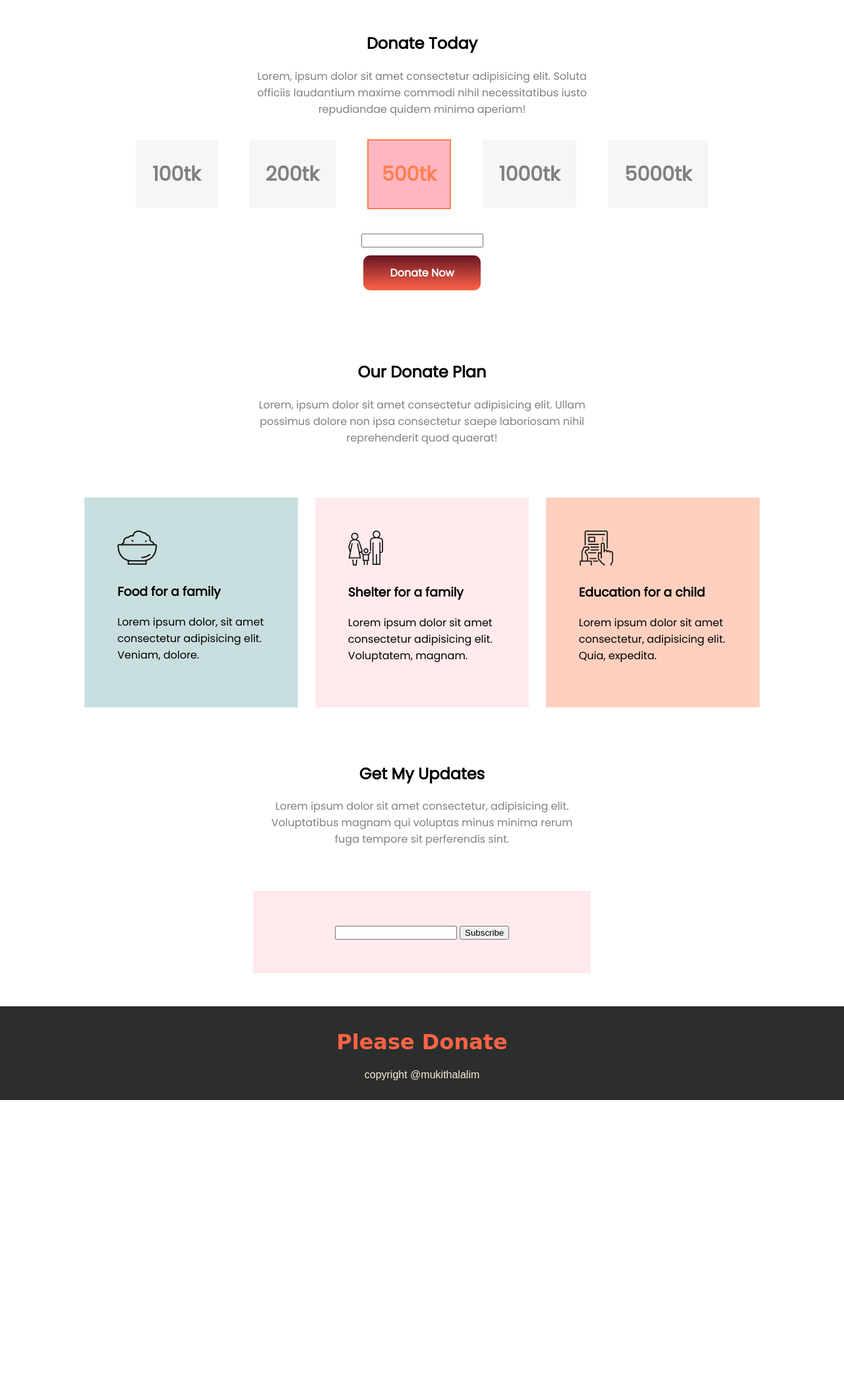
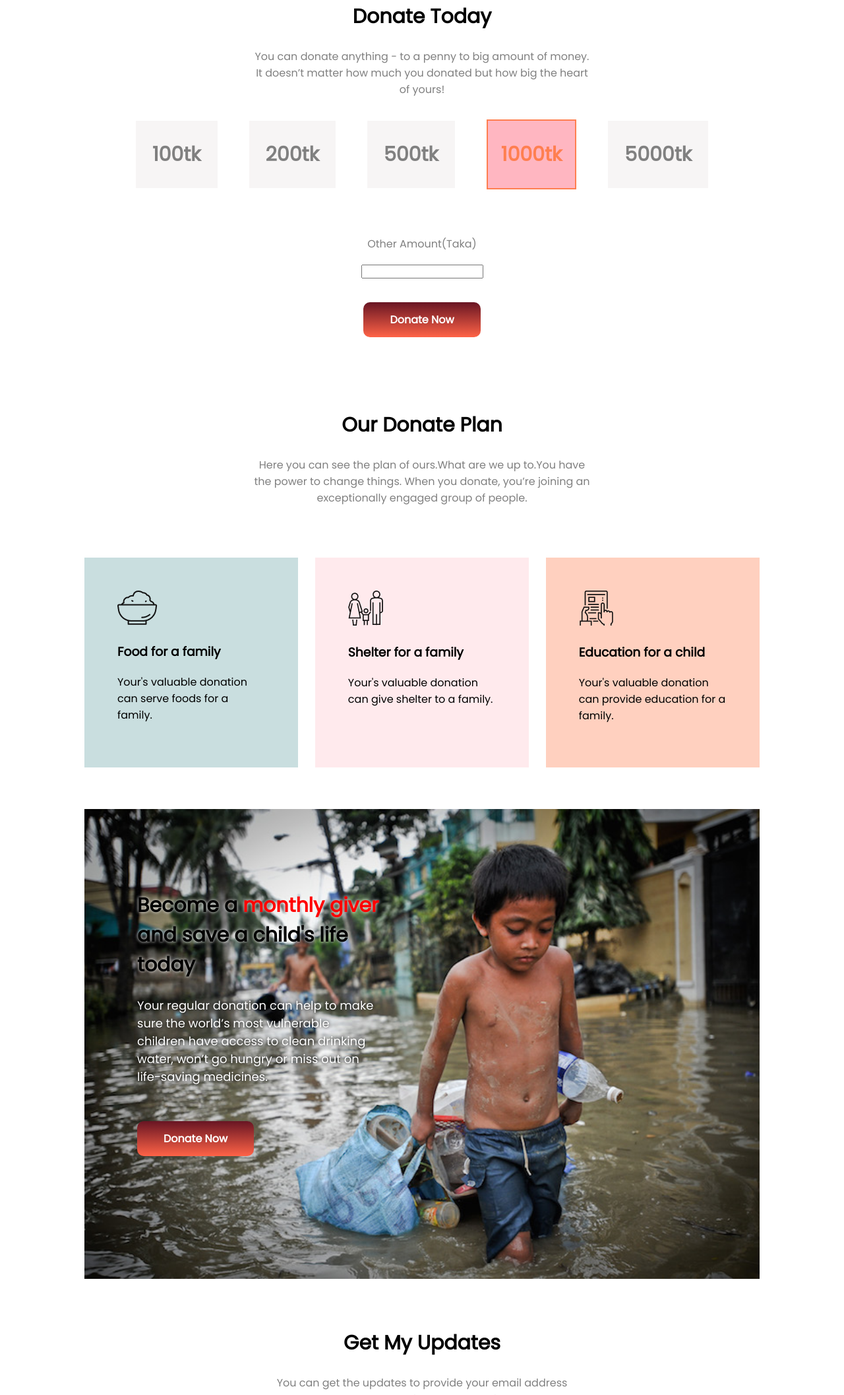
Before and after one commit to mukithalalim/Crowd-funding, a plain HTML site: page index.html in a window 1280 px wide. Shown: the part 686-2800 px from the top of the page at 66% size. Before the commit the page ends 2353 px from the top, so only its background shows below. Drawn offline with Linux system fonts and the light colour scheme.

Commit message:
final modified

```diff
--- a/index.html
+++ b/index.html
@@ -20,40 +20,31 @@
 
             <h1 class="heading">Let's Help Those Who Are More In Need</h1>
 
-            <p class="para-modified first-para">Lorem ipsum dolor, sit amet consectetur adipisicing elit. Rem inventore
-                hic
-                suscipit eos,
-                quas natus.
-                Ipsa
-                iusto
-                libero veritatis suscipit.Lorem ipsum dolor, sit amet consectetur adipisicing elit. Rem inventore hic
-                suscipit eos, quas natus.
-                Ipsa
-                iusto
-                libero veritatis suscipit.</p>
+            <p class="para-modified first-para">Charity is the most generous thing we can do in our lives. A helping
+                hand to those in need will always bless you. Don’t
+                shy away from giving, price doesn’t matter. What matters is how big is your heart.</p>
 
             <a class="link-button" target="_blank" href="#">Donate Now</a>
         </div>
     </section>
 
     <section class="donate-today">
-        <div class="heading-makeover">
-            <h1>Donate Today</h1>
-            <p class="para-modified">Lorem, ipsum dolor sit amet consectetur adipisicing elit. Soluta officiis
-                laudantium maxime
-                commodi nihil
-                necessitatibus iusto repudiandae quidem minima aperiam!</p>
+        <div>
+            <h1 class="heading2">Donate Today</h1>
+            <p class="para-modified">You can donate anything - to a penny to big amount of money. It doesn’t matter how
+                much you donated but how big the heart of yours!</p>
             <div>
                 <p class="para-amount">
                     <span class="amount">100tk</span>
                     <span class="amount">200tk</span>
-                    <span id="donate-amount" class="amount">500tk</span>
-                    <span class="amount">1000tk</span>
+                    <span class="amount">500tk</span>
+                    <span id="donate-amount" class="amount">1000tk</span>
                     <span class="amount">5000tk</span>
                 </p>
             </div>
             <div>
-                <input type="number" name="" id=""><br><br>
+                <p class="other-amount-para">Other Amount(Taka)</p>
+                <input class="other-amount" type="number" name="" id=""><br>
                 <a class="link-button" target="_blank" href="#">Donate Now</a>
             </div>
         </div>
@@ -61,39 +52,48 @@
 
     <section class="donate-plan">
         <div class="heading-makeover2">
-            <h1>Our Donate Plan</h1>
-            <p class="para-modified">Lorem, ipsum dolor sit amet consectetur adipisicing elit. Ullam possimus dolore non
-                ipsa
-                consectetur
-                saepe laboriosam nihil reprehenderit quod quaerat!</p>
+            <h1 class="heading2">Our Donate Plan</h1>
+            <p class="para-modified">Here you can see the plan of ours.What are we up to.You have the power to change
+                things. When you donate, you’re joining an exceptionally engaged group of people.</p>
         </div>
     </section>
     <section class="felxible-container">
         <div id="food-family">
             <img src="Images/food.png" alt="">
             <h3>Food for a family</h3>
-            <p>Lorem ipsum dolor, sit amet consectetur adipisicing elit. Veniam, dolore.</p>
+            <p>Your's valuable donation can serve foods for a family.</p>
         </div>
         <div id="shelter-family">
             <img src="Images/shelter.png" alt="">
             <h3>Shelter for a family</h3>
-            <p>Lorem ipsum dolor sit amet consectetur adipisicing elit. Voluptatem, magnam.</p>
+            <p>Your's valuable donation can give shelter to a family.</p>
         </div>
         <div id="education-family">
             <img src="Images/Frame-1.png" alt="">
             <h3>Education for a child</h3>
-            <p>Lorem ipsum dolor sit amet consectetur, adipisicing elit. Quia, expedita.</p>
+            <p>Your's valuable donation can provide education for a family.</p>
+        </div>
+
+    </section>
+    <section class="monthly-giver">
+        <div>
+            <h1 class="heading2">Become a <span id="red-color">monthly giver</span> and save a child's life today</h1>
+            <p class="monthly-giver-para">Your regular donation can help to make sure the world’s most vulnerable
+                children have access to clean
+                drinking water,
+                won’t go hungry or miss out on life-saving medicines.</p>
+        </div>
+        <div>
+            <a class="link-button" target="_blank" href="">Donate Now</a>
         </div>
 
     </section>
 
     <section class="get-update">
         <div class="heading-makeover3">
-            <h1>Get My Updates</h1>
-            <p class="para-modified">Lorem ipsum dolor sit amet consectetur, adipisicing elit. Voluptatibus magnam qui
-                voluptas
-                minus minima
-                rerum fuga tempore sit perferendis sint.</p>
+            <h1 class="heading2">Get My Updates</h1>
+            <p class="para-modified">You can get the updates to provide your email address here and suscribe to our
+                website. </p>
         </div>
         <div class="email-makeover">
             <input type="email" name="" id="">
@@ -103,7 +103,8 @@
     </section>
 </body>
 <footer>
-    <h1>Please Donate</h1>
+    <p>Alone we can do so little</p>
+    <p>together we can do so much</p>
     <p><span class="footer-para"> copyright @mukithalalim</span></p>
 </footer>
 
--- a/style.css
+++ b/style.css
@@ -1,7 +1,7 @@
 body {
     font-family: 'Poppins', sans-serif;
     margin: 0;
-    ;
+
 }
 
 .heading {
@@ -62,7 +62,17 @@ body {
     color: coral;
 }
 
+.other-amount {
+    text-decoration: none;
 
+    margin-bottom: 50px;
+
+}
+
+.other-amount-para {
+    color: grey;
+    margin-top: 100px;
+}
 
 .heading-makeover2 {
     padding-top: 100px;
@@ -131,12 +141,45 @@ footer {
     color: tomato;
     text-align: center;
     background-color: #2b2e2c;
-    padding: 1%;
+    padding-top: 5px;
+    padding-bottom: 5px;
     margin-top: 50px;
     font-family: 'Great Vibes', cursive;
+
 }
 
 .footer-para {
     color: antiquewhite;
     font-family: Arial, Helvetica, sans-serif;
 }
+
+#red-color {
+    color: red;
+}
+
+.monthly-giver {
+    text-align: left;
+    background-image: url(Images/donation.jpg);
+    background-repeat: no-repeat;
+    background-size: cover;
+    padding-top: 100px;
+    padding-bottom: 200px;
+    padding-left: 80px;
+    padding-right: 45%;
+    margin-top: 50px;
+    margin-left: 10%;
+    margin-right: 10%;
+}
+
+.heading2 {
+    font-size: 30px;
+    text-shadow: 0 0 5px white;
+
+}
+
+.monthly-giver-para {
+    color: white;
+    text-shadow: 0 0 5px black;
+    padding-bottom: 50px;
+    font-size: 18px;
+}
```
